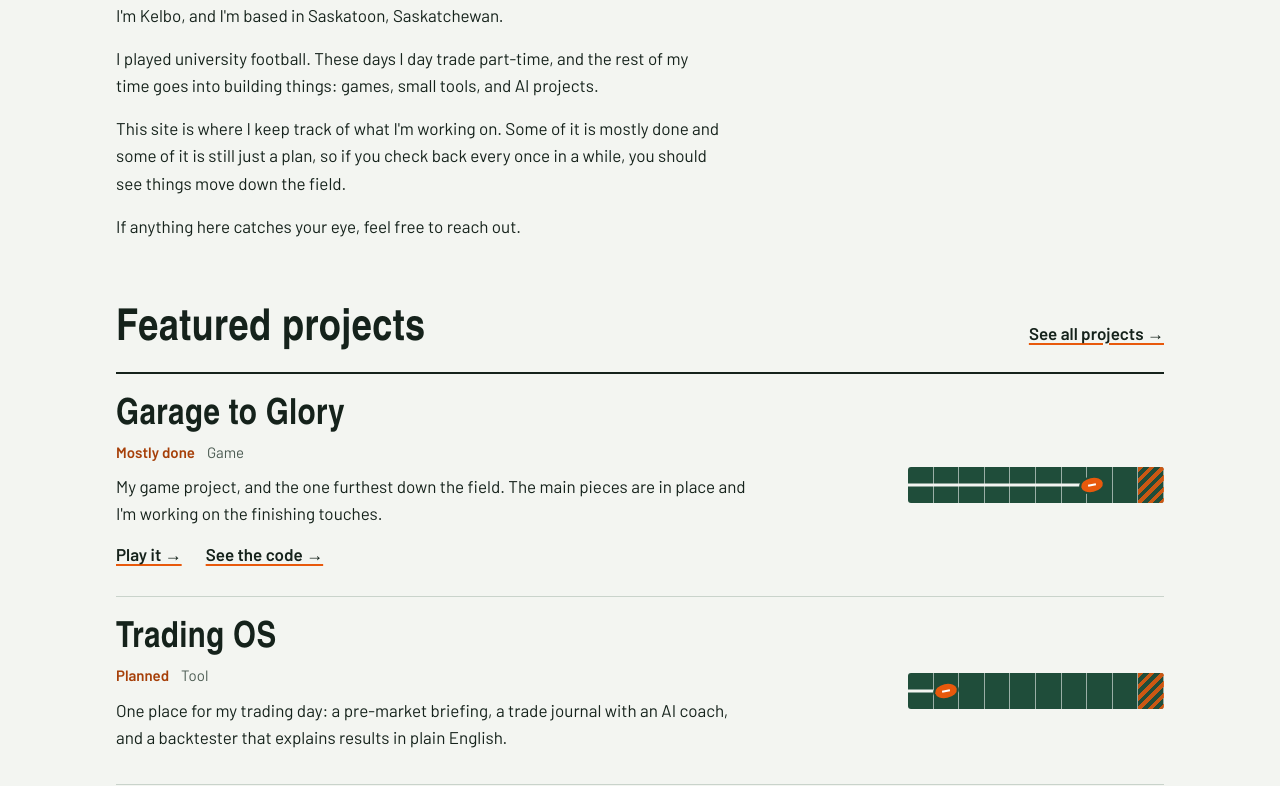
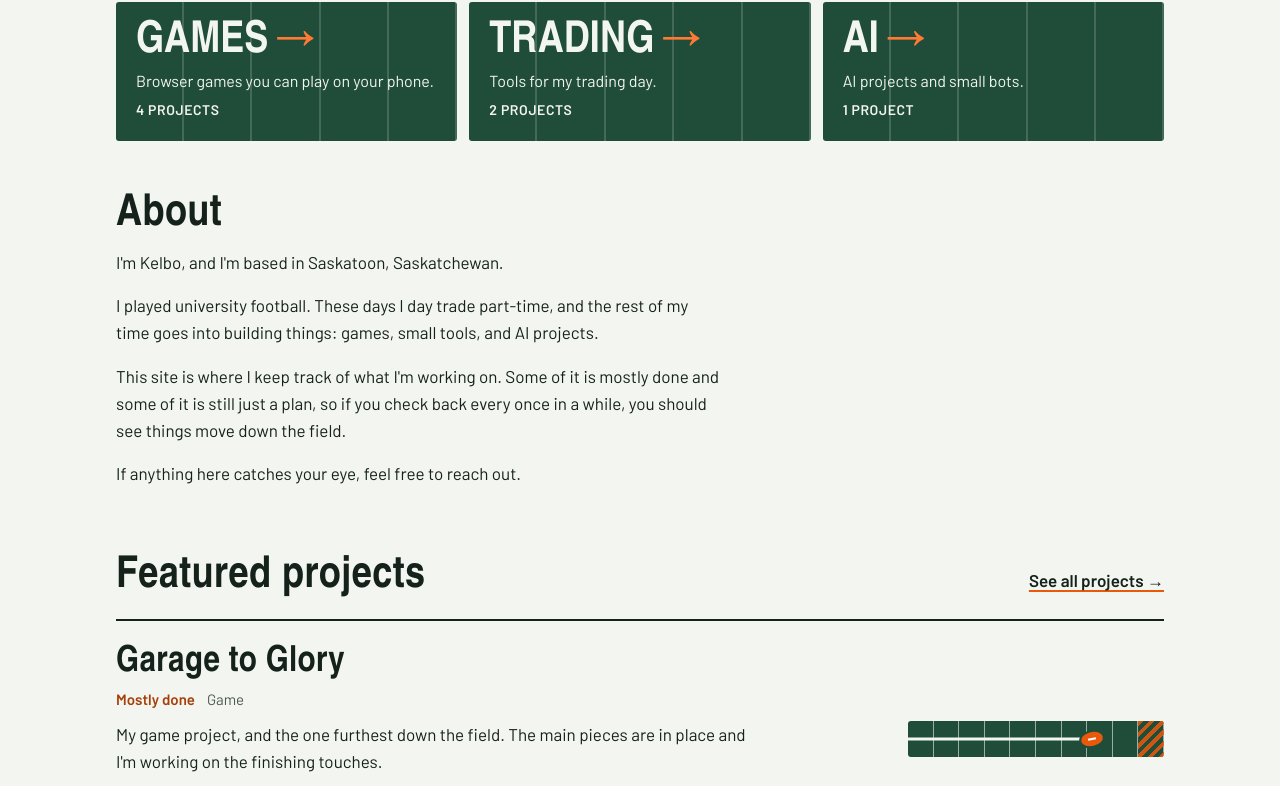
Before and after one commit to Jxstrr0/Kelbo.Website, a plain HTML site: page index.html in a window 1280 px wide. Shown: the part 717-1503 px from the top of the page. Drawn offline with Linux system fonts and the light colour scheme; a web font is replaced by a local one.

Commit message:
Add Games, Trading, and AI sections and a bold Play button (#7)
- Home page gets "What I'm building" tiles for Games, Trading, and AI,
  with project counts filled in from projects.json.
- New trading.html and ai.html; games.html, trading.html, and ai.html
  all use one generic category list (data-category).
- Trading OS and Prediction Tracker move to the Trading category.
- "Play it" on games is now a solid orange button.
- Nav is Games, Trading, AI, Projects (the K wordmark goes home);
  GitHub moves to the footer of every page.


Claude-Session: https://claude.ai/code/session_016QaTkMKy8nw5ihBrZfYzcJ

Co-authored-by: Claude <noreply@anthropic.com>

```diff
--- a/index.html
+++ b/index.html
@@ -23,10 +23,10 @@
       <a class="wordmark" href="./" aria-label="Kelbo, home">K</a>
       <nav aria-label="Main">
         <ul class="nav">
-          <li><a href="./" aria-current="page">Home</a></li>
+          <li><a href="games.html">Games</a></li>
+          <li><a href="trading.html">Trading</a></li>
+          <li><a href="ai.html">AI</a></li>
           <li><a href="projects.html">Projects</a></li>
-          <li><a href="games.html">Games</a></li>
-          <li><a href="https://github.com/Jxstrr0">GitHub</a></li>
         </ul>
       </nav>
     </div>
@@ -47,7 +47,36 @@
       </div>
     </section>
 
-    <!-- 2. About -->
+    <!-- 2. Sections: one tile per part of the site. main.js fills in
+         the counts from projects.json (by "category"). -->
+    <section class="section wrap" aria-labelledby="sections-heading">
+      <h2 id="sections-heading">What I'm building</h2>
+      <ul class="tiles">
+        <li>
+          <a class="tile" href="games.html">
+            <span class="tile__name">Games</span>
+            <span class="tile__line">Browser games you can play on your phone.</span>
+            <span class="tile__count" data-category-count="Game"></span>
+          </a>
+        </li>
+        <li>
+          <a class="tile" href="trading.html">
+            <span class="tile__name">Trading</span>
+            <span class="tile__line">Tools for my trading day.</span>
+            <span class="tile__count" data-category-count="Trading"></span>
+          </a>
+        </li>
+        <li>
+          <a class="tile" href="ai.html">
+            <span class="tile__name">AI</span>
+            <span class="tile__line">AI projects and small bots.</span>
+            <span class="tile__count" data-category-count="AI"></span>
+          </a>
+        </li>
+      </ul>
+    </section>
+
+    <!-- 3. About -->
     <section class="section wrap" aria-labelledby="about-heading">
       <h2 id="about-heading">About</h2>
       <div class="prose">
@@ -66,7 +95,7 @@
       </div>
     </section>
 
-    <!-- 3. Featured projects. main.js fills this list from projects.json
+    <!-- 4. Featured projects. main.js fills this list from projects.json
          (any project with "featured": true, up to three). -->
     <section class="section wrap" aria-labelledby="featured-heading">
       <div class="section__head">
@@ -81,7 +110,7 @@
       </noscript>
     </section>
 
-    <!-- 4. Contact -->
+    <!-- 5. Contact -->
     <section class="section wrap" aria-labelledby="contact-heading">
       <h2 id="contact-heading">Get in touch</h2>
       <p>The best place to find me right now is GitHub.</p>
@@ -99,7 +128,8 @@
 
   <footer class="site-footer">
     <div class="wrap">
-      <p>&copy; <span data-year>2026</span> Kelbo. Built by hand and hosted on GitHub Pages.</p>
+      <p>&copy; <span data-year>2026</span> Kelbo. Built by hand and hosted on GitHub Pages.
+        <a href="https://github.com/Jxstrr0">My GitHub</a></p>
     </div>
   </footer>
 </body>
--- a/main.js
+++ b/main.js
@@ -6,7 +6,9 @@
      1. loads projects.json
      2. on the home page, shows projects marked "featured": true (max 3)
      3. on the projects page, shows every project with filter buttons
-     4. on the games page, shows every project with "category": "Game"
+     4. on the Games, Trading, and AI pages, shows every project in that
+        "category"
+     5. on the home page tiles, shows how many projects each section has
    ========================================================================== */
 
 // Status labels, in order from "just an idea" to "done".
@@ -43,9 +45,16 @@ function el(tag, className, text) {
   return node;
 }
 
-// True if a project's category is "Game" (any upper/lower case).
+// True if a project's category matches (ignores upper/lower case).
+function inCategory(project, category) {
+  return (
+    String(project.category || "").trim().toLowerCase() ===
+    String(category || "").trim().toLowerCase()
+  );
+}
+
 function isGame(project) {
-  return String(project.category || "").trim().toLowerCase() === "game";
+  return inCategory(project, "Game");
 }
 
 // Build the list item for one project.
@@ -71,8 +80,10 @@ function renderProject(project) {
   const title = project.title || "this project";
   const links = el("p", "project__links");
   if (project.link) {
-    const label = isGame(project) ? "Play it" : "Take a look";
-    const link = el("a", "project__link", label + " →");
+    // Games get a big "Play it" button; everything else a plain link.
+    const link = isGame(project)
+      ? el("a", "project__link project__link--play", "Play it")
+      : el("a", "project__link", "Take a look →");
     link.href = project.link;
     // The arrow is decoration; give screen readers a clear name.
     link.setAttribute("aria-label", (isGame(project) ? "Play " : "Take a look at ") + title);
@@ -131,9 +142,20 @@ function setUpFeatured(listEl, projects) {
   fillList(listEl, featured, "No featured projects yet.");
 }
 
-// Games page: every game, furthest-along first.
-function setUpGames(listEl, projects) {
-  fillList(listEl, sortByProgress(projects.filter(isGame)), "No games yet.");
+// Section pages (Games, Trading, AI): every project in one category,
+// furthest-along first. The category comes from data-category in the HTML.
+function setUpCategory(listEl, projects) {
+  const category = listEl.dataset.category;
+  const inThis = projects.filter((p) => inCategory(p, category));
+  fillList(listEl, sortByProgress(inThis), "Nothing here yet. Check back soon.");
+}
+
+// Home page tiles: "4 projects" under each section name.
+function fillCategoryCounts(projects) {
+  document.querySelectorAll("[data-category-count]").forEach((node) => {
+    const n = projects.filter((p) => inCategory(p, node.dataset.categoryCount)).length;
+    node.textContent = n === 1 ? "1 project" : n + " projects";
+  });
 }
 
 // Projects page: all projects plus filter buttons.
@@ -214,9 +236,10 @@ async function init() {
     return;
   }
 
+  fillCategoryCounts(projects);
   lists.forEach((listEl) => {
     if (listEl.dataset.projects === "featured") setUpFeatured(listEl, projects);
-    else if (listEl.dataset.projects === "games") setUpGames(listEl, projects);
+    else if (listEl.dataset.projects === "category") setUpCategory(listEl, projects);
     else setUpAll(listEl, projects);
   });
 }
--- a/projects.json
+++ b/projects.json
@@ -38,7 +38,7 @@
   {
     "title": "Trading OS",
     "status": "Planned",
-    "category": "Tool",
+    "category": "Trading",
     "summary": "One place for my trading day: a pre-market briefing, a trade journal with an AI coach, and a backtester that explains results in plain English.",
     "link": "",
     "code": "",
@@ -56,7 +56,7 @@
   {
     "title": "Prediction Tracker",
     "status": "Shipped",
-    "category": "Tool",
+    "category": "Trading",
     "summary": "Log predictions with a confidence level, then see how well-calibrated those calls turn out to be over time.",
     "link": "tools/prediction-tracker/",
     "code": "",
--- a/style.css
+++ b/style.css
@@ -281,6 +281,73 @@ img {
   font-weight: 600;
 }
 
+/* ---------- Section tiles (home page) ---------- */
+/* Big green tiles, one per section. Stacked on phones, side by side
+   on wider screens. */
+.tiles {
+  display: grid;
+  gap: 0.75rem;
+  margin: 0.5rem 0 0;
+  padding: 0;
+  list-style: none;
+}
+
+@media (min-width: 40rem) {
+  .tiles {
+    grid-template-columns: repeat(3, minmax(0, 1fr));
+  }
+}
+
+.tile {
+  display: grid;
+  align-content: end;
+  gap: 0.3rem;
+  height: 100%;
+  min-height: 8.5rem;
+  padding: 1.25rem;
+  border-radius: 3px;
+  background-color: var(--field);
+  /* Faint chalk yard lines, like the hero */
+  background-image: repeating-linear-gradient(
+    to right,
+    transparent 0 calc(20% - 2px),
+    var(--hero-line) calc(20% - 2px) 20%
+  );
+  color: var(--on-field);
+  text-decoration: none;
+}
+
+.tile:hover {
+  color: var(--on-field);
+  box-shadow: inset 0 -6px 0 var(--pylon); /* orange bar along the bottom */
+}
+
+.tile__name {
+  font-family: var(--font-display);
+  font-weight: 900;
+  font-size: 2.75rem;
+  line-height: 0.95;
+  text-transform: uppercase;
+}
+
+/* Orange arrow after the name (decoration, so screen readers skip it) */
+.tile__name::after {
+  content: " →";
+  content: " →" / "";
+  color: var(--on-field-accent);
+}
+
+.tile__line {
+  font-size: 1rem;
+}
+
+.tile__count {
+  font-size: 0.875rem;
+  font-weight: 600;
+  letter-spacing: 0.04em;
+  text-transform: uppercase;
+}
+
 /* ---------- Project list ---------- */
 /* Projects are rows separated by thin lines, like yard lines,
    rather than boxed cards. */
@@ -329,14 +396,48 @@ img {
 .project__links {
   display: flex;
   flex-wrap: wrap;
-  gap: 0.25rem 1.5rem;
-  margin: 0;
+  align-items: center;
+  gap: 0.75rem 1.5rem;
+  margin: 0.25rem 0 0;
 }
 
 .project__link {
   display: inline-block;
   padding-block: 0.25rem;   /* bigger tap target */
   font-weight: 600;
+}
+
+/* "Play it" on games: a solid orange button so it's easy to spot */
+.project__link--play {
+  display: inline-flex;
+  align-items: center;
+  gap: 0.6rem;
+  min-height: 2.75rem;      /* 44px tap target */
+  padding: 0.5rem 1.4rem 0.5rem 1.15rem;
+  border-radius: 3px;
+  background: var(--pylon-text);
+  color: var(--bg);
+  font-family: var(--font-display);
+  font-weight: 900;
+  font-size: 1.375rem;
+  line-height: 1;
+  letter-spacing: 0.04em;
+  text-transform: uppercase;
+  text-decoration: none;
+}
+
+/* The play triangle, drawn with CSS so phones don't turn it into an emoji */
+.project__link--play::before {
+  content: "";
+  width: 0.7em;
+  height: 0.8em;
+  background: currentColor;
+  clip-path: polygon(0 0, 100% 50%, 0 100%);
+}
+
+.project__link--play:hover {
+  background: var(--ink);
+  color: var(--bg);
 }
 
 .project-list__note {
```
Also changed, not shown: ai.html (added, +65 -0 lines), games.html (+7 -6 lines), projects.html (+5 -4 lines), tools/prediction-tracker/index.html (+5 -4 lines), trading.html (added, +65 -0 lines), 2 other files.
